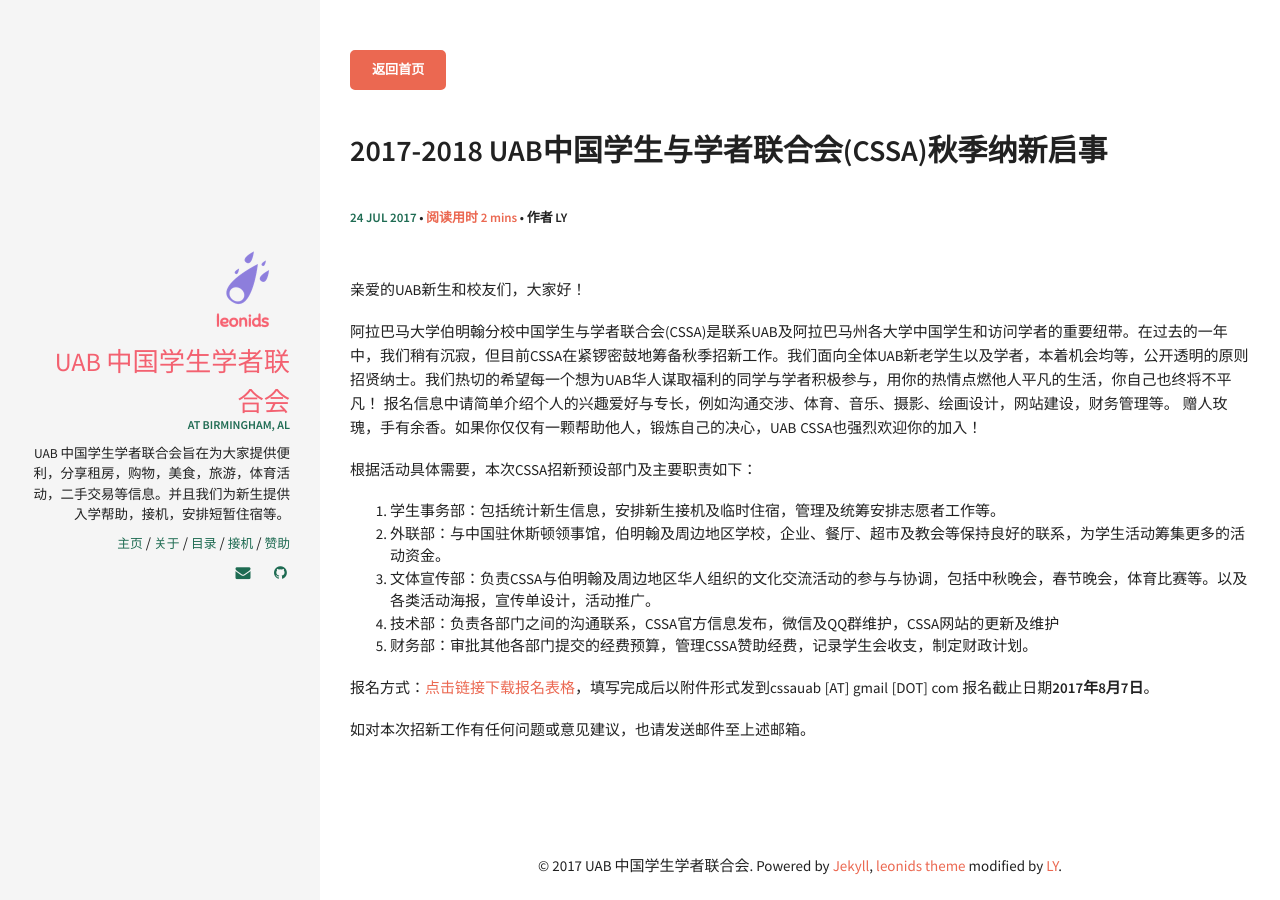
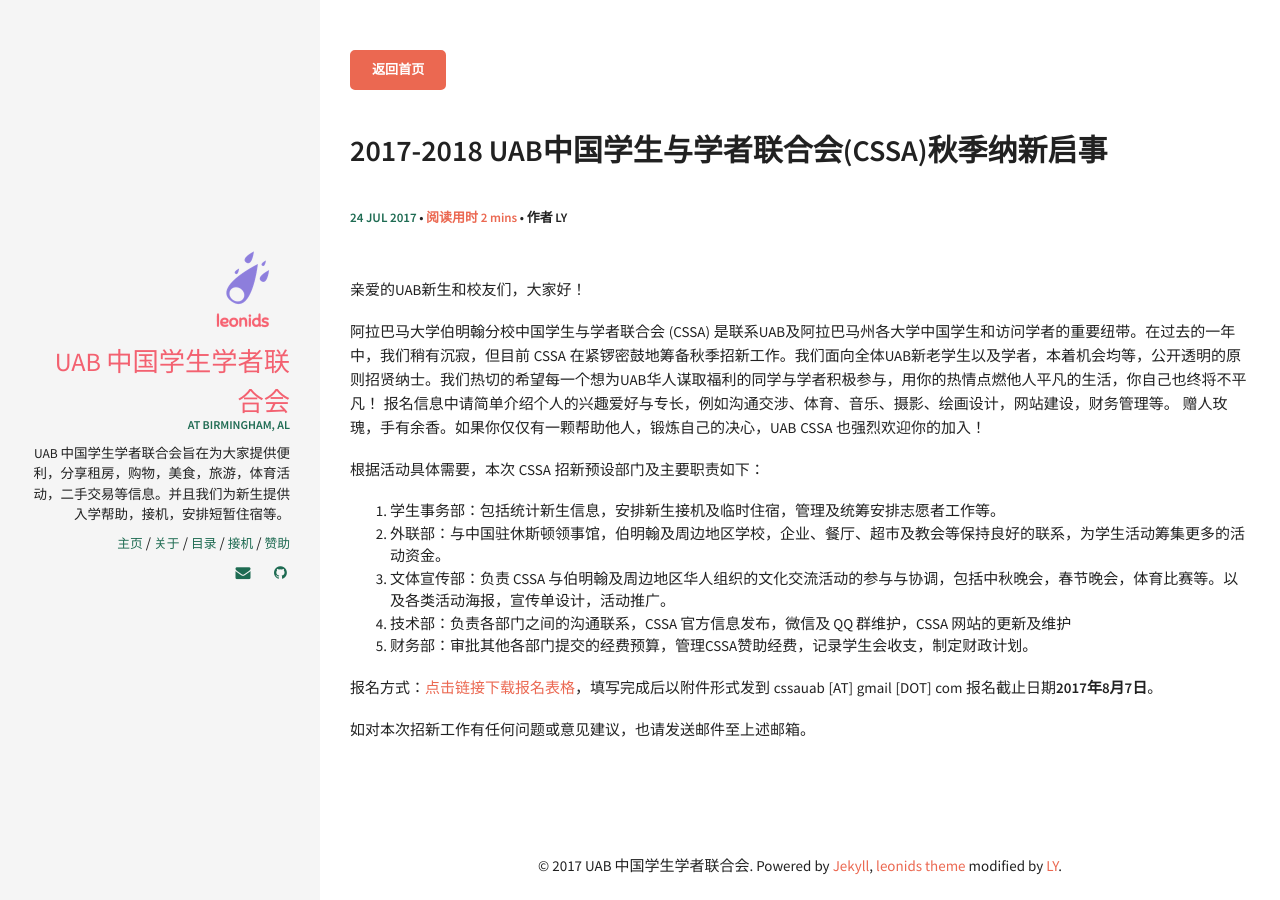
Before and after one commit to sctongye/uabcssa.github.io, a Jekyll site: the page built from _posts/2017-07-24-join-us.md, in a window 1280 px wide. Built offline with Jekyll 4.4.1, drawn with Linux system fonts in a browser that asks for light colours.

```diff
--- a/_posts/2017-07-24-join-us.md
+++ b/_posts/2017-07-24-join-us.md
@@ -10,21 +10,21 @@ comments: false
 
 亲爱的UAB新生和校友们，大家好！
 
-阿拉巴马大学伯明翰分校中国学生与学者联合会(CSSA)是联系UAB及阿拉巴马州各大学中国学生和访问学者的重要纽带。在过去的一年中，我们稍有沉寂，但目前CSSA在紧锣密鼓地筹备秋季招新工作。我们面向全体UAB新老学生以及学者，本着机会均等，公开透明的原则招贤纳士。我们热切的希望每一个想为UAB华人谋取福利的同学与学者积极参与，用你的热情点燃他人平凡的生活，你自己也终将不平凡！
+阿拉巴马大学伯明翰分校中国学生与学者联合会 (CSSA) 是联系UAB及阿拉巴马州各大学中国学生和访问学者的重要纽带。在过去的一年中，我们稍有沉寂，但目前 CSSA 在紧锣密鼓地筹备秋季招新工作。我们面向全体UAB新老学生以及学者，本着机会均等，公开透明的原则招贤纳士。我们热切的希望每一个想为UAB华人谋取福利的同学与学者积极参与，用你的热情点燃他人平凡的生活，你自己也终将不平凡！
 报名信息中请简单介绍个人的兴趣爱好与专长，例如沟通交涉、体育、音乐、摄影、绘画设计，网站建设，财务管理等。
-赠人玫瑰，手有余香。如果你仅仅有一颗帮助他人，锻炼自己的决心，UAB CSSA也强烈欢迎你的加入！
+赠人玫瑰，手有余香。如果你仅仅有一颗帮助他人，锻炼自己的决心，UAB CSSA 也强烈欢迎你的加入！
 
 <!--more-->
 
-根据活动具体需要，本次CSSA招新预设部门及主要职责如下：
+根据活动具体需要，本次 CSSA 招新预设部门及主要职责如下：
 
 1. 学生事务部：包括统计新生信息，安排新生接机及临时住宿，管理及统筹安排志愿者工作等。
 2. 外联部：与中国驻休斯顿领事馆，伯明翰及周边地区学校，企业、餐厅、超市及教会等保持良好的联系，为学生活动筹集更多的活动资金。
-3. 文体宣传部：负责CSSA与伯明翰及周边地区华人组织的文化交流活动的参与与协调，包括中秋晚会，春节晚会，体育比赛等。以及各类活动海报，宣传单设计，活动推广。
-4. 技术部：负责各部门之间的沟通联系，CSSA官方信息发布，微信及QQ群维护，CSSA网站的更新及维护
+3. 文体宣传部：负责 CSSA 与伯明翰及周边地区华人组织的文化交流活动的参与与协调，包括中秋晚会，春节晚会，体育比赛等。以及各类活动海报，宣传单设计，活动推广。
+4. 技术部：负责各部门之间的沟通联系，CSSA 官方信息发布，微信及 QQ 群维护，CSSA 网站的更新及维护
 5. 财务部：审批其他各部门提交的经费预算，管理CSSA赞助经费，记录学生会收支，制定财政计划。
 
-报名方式：[点击链接下载报名表格](https://drive.google.com/file/d/0B2iwszlHM_pmRHdUUVQ3UFU4d0E/view?usp=sharing "UAB CSSA 纳新 Word 文档")，填写完成后以附件形式发到cssauab [AT] gmail [DOT] com
+报名方式：[点击链接下载报名表格](https://drive.google.com/file/d/0B2iwszlHM_pmRHdUUVQ3UFU4d0E/view?usp=sharing "UAB CSSA 纳新 Word 文档")，填写完成后以附件形式发到 cssauab [AT] gmail [DOT] com
 报名截止日期**2017年8月7日**。
 
 如对本次招新工作有任何问题或意见建议，也请发送邮件至上述邮箱。
```
